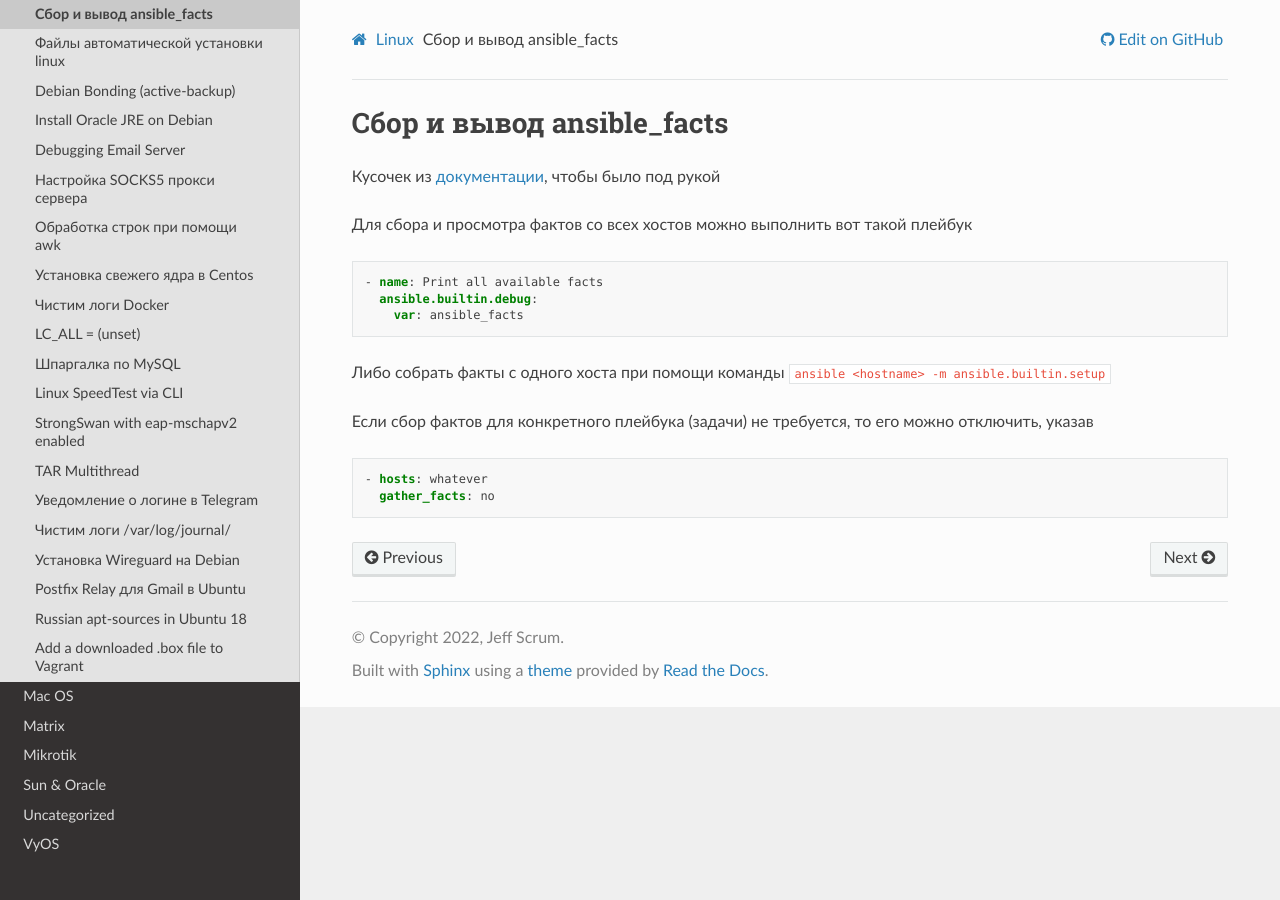
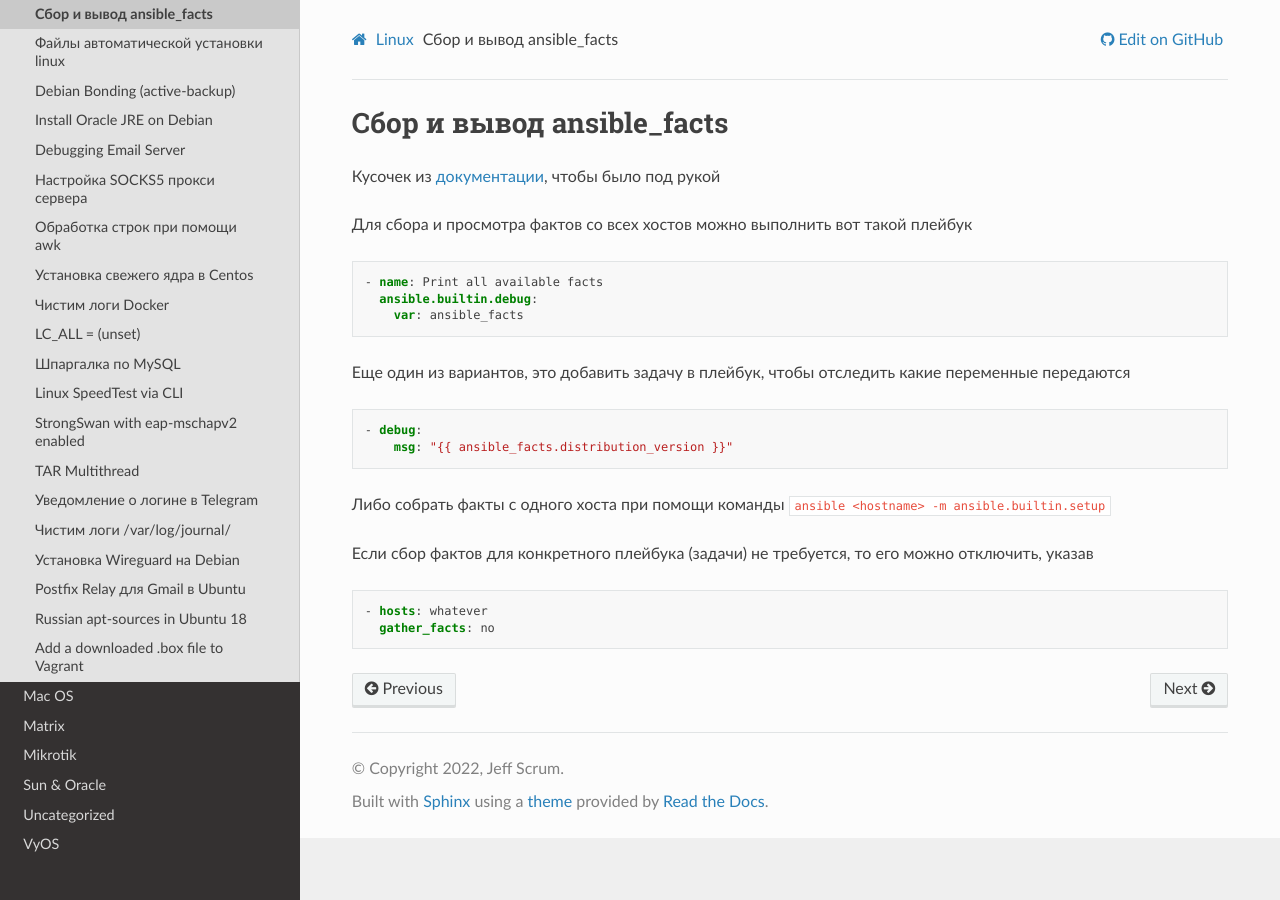
Before and after one commit to jeffscrum/jeffscrum.github.io, a Sphinx documentation site: the page built from source/linux/ansible-get-facts.rst, in a window 1280 px wide. Built offline with Sphinx 7.4.7 and the Read the Docs theme 2.0.0, drawn with Linux system fonts in a browser that asks for light colours.

Commit message:
Update ansible-get-facts.rst

```diff
--- a/source/linux/ansible-get-facts.rst
+++ b/source/linux/ansible-get-facts.rst
@@ -18,6 +18,13 @@
     ansible.builtin.debug:
       var: ansible_facts
 
+Еще один из вариантов, это добавить задачу в плейбук, чтобы отследить какие переменные передаются
+
+.. code-block:: yaml
+
+  - debug:
+      msg: "{{ ansible_facts.distribution_version }}"
+
 Либо собрать факты с одного хоста при помощи команды ``ansible <hostname> -m ansible.builtin.setup``
 
 Если сбор фактов для конкретного плейбука (задачи) не требуется, то его можно отключить, указав
```
